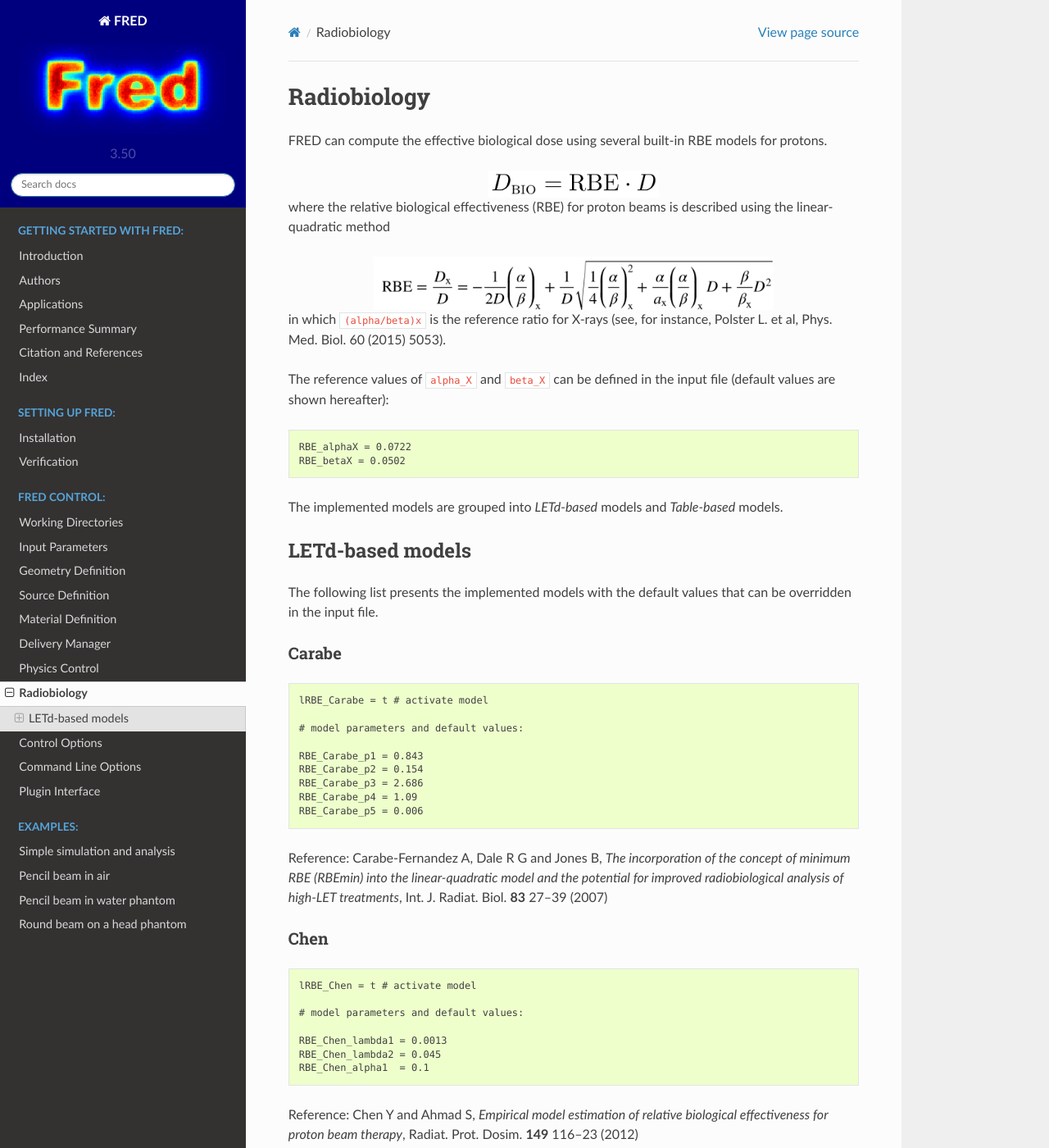
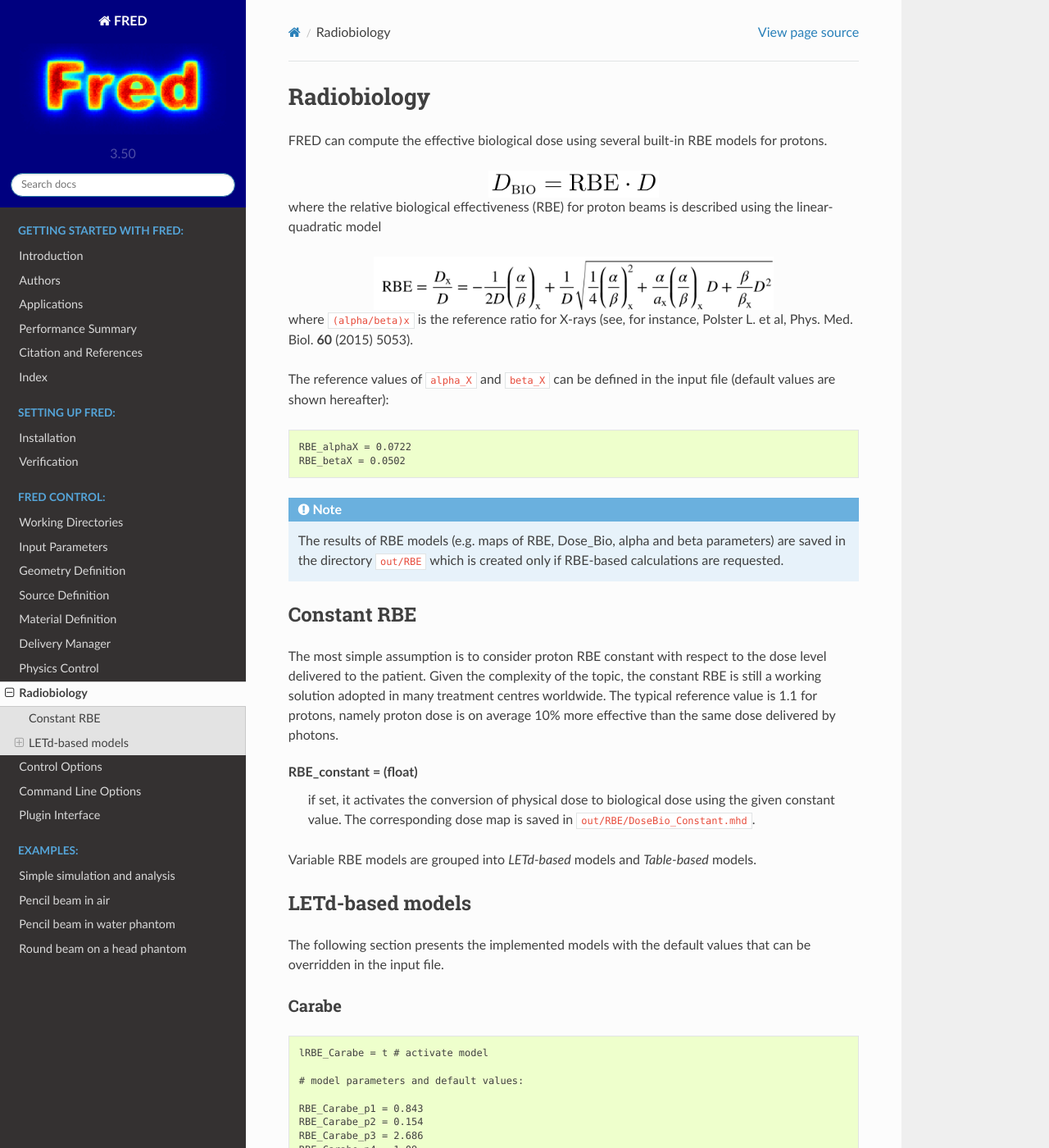
Before and after one commit to Fred-org/FRED-docs, a Sphinx documentation site: the page built from source/Control/Radiobiology.rst, in a window 1280 px wide and 1400 px high. Shown: the whole window at 82% size. Built offline with Sphinx 7.4.7 and the Read the Docs theme 2.0.0, drawn with Linux system fonts in a browser that asks for light colours; formulas are drawn with MathJax 3; some of the changed text lies outside the part shown.

```diff
--- a/source/Control/Control Options.rst
+++ b/source/Control/Control Options.rst
@@ -5,6 +5,8 @@ There are many options, that can be used in an input file to control a simulatio
 
 
 .. index::  ! lRBE_write_DoseBio,lRBE_write_Alpha,lRBE_write_Beta,lRBE_write_RBE
+
+.. _Radiobiology_options:
 
 Radiobiology
 ~~~~~~~~~~~~~~~~~~
--- a/source/Control/Radiobiology.rst
+++ b/source/Control/Radiobiology.rst
@@ -8,14 +8,14 @@ FRED can compute the effective biological dose using several built-in RBE models
     :align: center
     :width: 30%
 
-where the relative biological effectiveness (RBE) for proton beams is described using the linear-quadratic method
+where the relative biological effectiveness (RBE) for proton beams is described using the linear-quadratic model
 
 .. figure:: eqns/RBE.png
     :alt:
     :align: center
     :width: 70%
 
-in which ``(alpha/beta)x`` is the reference ratio for X-rays (see, for instance, Polster L. et al, Phys. Med. Biol. 60 (2015) 5053).
+where ``(alpha/beta)x`` is the reference ratio for X-rays (see, for instance, Polster L. et al, Phys. Med. Biol. **60** (2015) 5053).
 
 .. index::  ! RBE_alphaX
 .. index::  ! RBE_betaX
@@ -28,13 +28,25 @@ The reference values of ``alpha_X`` and ``beta_X`` can be defined in the input f
 	RBE_alphaX = 0.0722
 	RBE_betaX = 0.0502
 
+.. note::
+	The results of RBE models (e.g. maps of RBE, Dose_Bio, alpha and beta parameters) are saved in the directory ``out/RBE`` which is created only if RBE-based calculations are requested.
+
+.. index::  ! RBE_Constant
+
+Constant RBE
+------------
+The most simple assumption is to consider proton RBE constant with respect to the dose level delivered to the patient. Given the complexity of the topic, the constant RBE is still a working solution adopted in many treatment centres worldwide. The typical reference value is 1.1 for protons, namely proton dose is on average 10% more effective than the same dose delivered by photons.
+
+RBE_constant = (float)
+	if set, it activates the conversion of physical dose to biological dose using the given constant value. The corresponding dose map is saved in ``out/RBE/DoseBio_Constant.mhd``.
 
 
-The implemented models are grouped into `LETd-based` models and `Table-based` models.
+Variable RBE models are grouped into `LETd-based` models and `Table-based` models.
 
 LETd-based models
------------------
-The following list presents the implemented models with the default values that can be overridden in the input file.
+--------------------
+
+The following section presents the implemented models with the default values that can be overridden in the input file.
 
 
 .. index::  ! lRBE_Carabe,RBE_Carabe
@@ -121,3 +133,6 @@ Wilkens
 	RBE_Wilkens_alpha0 = 0.1
 
 Reference: Wilkens J J and Oelfke U, *A phenomenological model for the relative biological effectiveness in therapeutic proton beams*, Phys. Med. Biol. **49** 2811–25 (2004)
+
+.. note::
+	The amount of information that is saved to disk for each requested RBE model is controlled by :ref:`several flags <Radiobiology_options>`.
--- a/source/Control/Source Definition.rst
+++ b/source/Control/Source Definition.rst
@@ -295,4 +295,8 @@ The Virtual point Source Distribution (VSD) describes a source of particles emit
 
 The emittance model describes the propagation of a gaussian beam in absence of active elements (deflecting magnets or focussing quadrupoles). It can be used to describe the beam propagation in the last track of an accelerator beamline.
 
-TODO
+
+.. toctree::
+
+   Source_virtual_point_source
+   Source_emittance
```
Also changed, not shown: source/Control/Source_emittance.rst (added, +8 -0 lines), source/Control/Source_virtual_point_source.rst (added, +8 -0 lines).
